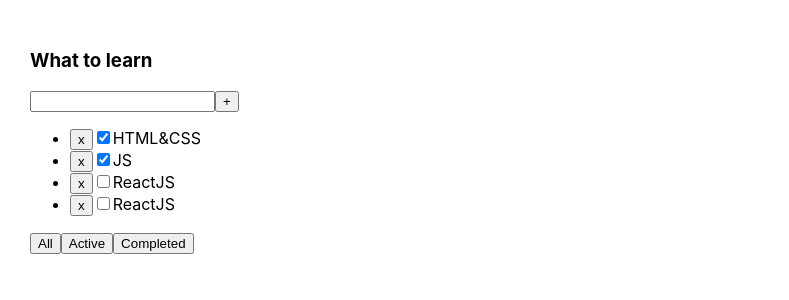
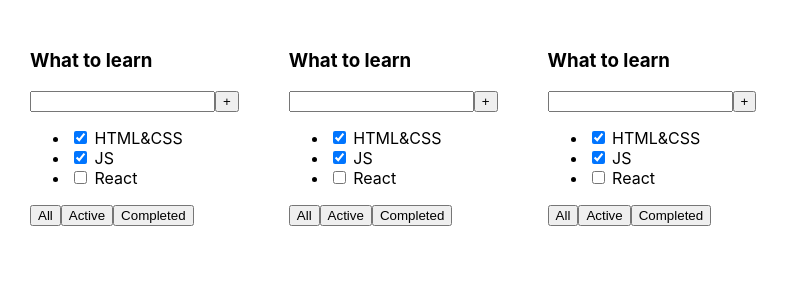
Before and after one commit to Yuhee2020/todolist, a React (Create React App) app: page / in a window 1280 px wide. Shown: the top 300 px of the page, without its empty margins (0-789 px from the left). Built offline with nearby package versions, Linux system fonts and the light colour scheme.

Commit message:
map filter useState

```diff
--- a/package.json
+++ b/package.json
@@ -10,12 +10,10 @@
     "@types/node": "^12.0.0",
     "@types/react": "^16.9.0",
     "@types/react-dom": "^16.9.0",
-    "@types/uuid": "^8.3.4",
     "react": "^16.13.1",
     "react-dom": "^16.13.1",
     "react-scripts": "3.4.1",
-    "typescript": "~3.7.2",
-    "uuid": "^8.3.2"
+    "typescript": "~3.7.2"
   },
   "scripts": {
     "start": "react-scripts start",
--- a/src/App.tsx
+++ b/src/App.tsx
@@ -1,50 +1,12 @@
-import React, {useState} from 'react';
+import React from 'react';
 import './App.css';
-import {Todolist} from './Todolist';
-import {v1} from "uuid";
+import {TodoList} from "./TodoList";
 
 function App() {
-
-    const [tasks,setTasks] = useState([
-        { id: v1(), title: "HTML&CSS", isDone: true },
-        { id: v1(), title: "JS", isDone: true },
-        { id: v1(), title: "ReactJS", isDone: false },
-        { id: v1(), title: "ReactJS", isDone: false },
-    ])
-
-    const[filter, setFilter]=useState("All")
-    let filteredTasks=tasks
-    if (filter==="Active"){filteredTasks=tasks.filter(el=>el.isDone===false)}
-    if (filter==="Completed"){filteredTasks=tasks.filter(el=>el.isDone===true)}
-
-
-
-    const changeFilter=(filterValue:string)=>{
-        setFilter(filterValue)
-
-
-
-    }
-
-    const removeTask=(removeId:string)=>{
-        setTasks(tasks.filter(el=>el.id!==removeId))
-
-    }
-
-    const addTask=(newTitle:string)=>{
-        let newTask={id: v1(), title: newTitle, isDone: false}
-        setTasks([newTask,...tasks])
-
-    }
-
-    return (
-        <div className="App">
-            <Todolist title="What to learn"
-                      tasks={filteredTasks}
-                      removeTask={removeTask}
-                      changeFilter={changeFilter}
-                      addTask={addTask}/>
-
+    return (<div className="App">
+        <TodoList/>
+        <TodoList/>
+        <TodoList/>
         </div>
     );
 }
--- a/src/TodoList.tsx
+++ b/src/TodoList.tsx
@@ -1,49 +1,23 @@
-import React, {useState} from 'react';
+import React from "react";
 
-type TaskType = {
-    id: string
-    title: string
-    isDone: boolean
-}
-
-type PropsType = {
-    title: string
-    tasks: Array<TaskType>
-    removeTask:(removeId:string)=>void
-    changeFilter:(filterValue:string)=>void
-    addTask:(newTitle:string)=>void
-}
-
-
-export function Todolist(props: PropsType) {
-    const[newTitle, setNewTitle]=useState("")
-    const addTaskHandler=()=>{
-        {props.addTask(newTitle)}
-        setNewTitle("")
-    }
-
-    return <div>
-        <h3>{props.title}</h3>
+export function TodoList(){
+    return (
         <div>
-            <input onKeyPress={(e)=>{if (e.key==="Enter"){addTaskHandler()}}}
-                value={newTitle}
-                   onChange={(event)=>{setNewTitle(event.currentTarget.value)}}/>
-            <button onClick={addTaskHandler}>+</button>
+            <h3>What to learn</h3>
+            <div>
+                <input/>
+                <button>+</button>
             </div>
             <ul>
-            {props.tasks.map((el) => {
-                return (
-                    <li key={el.id}><button onClick={()=>{props.removeTask(el.id)}}>x</button>
-                        <input type="checkbox" checked={el.isDone}/>
-                        <span>{el.title}</span>
-                    </li>)
-            })}
-
+                <li><input type="checkbox" checked={true}/> <span>HTML&CSS</span></li>
+                <li><input type="checkbox" checked={true}/> <span>JS</span></li>
+                <li><input type="checkbox" checked={false}/> <span>React</span></li>
             </ul>
             <div>
-            <button onClick={()=>{props.changeFilter('All')}}>All</button>
-            <button onClick={()=>{props.changeFilter('Active')}}>Active</button>
-            <button onClick={()=>{props.changeFilter('Completed')}}>Completed</button>
+                <button>All</button>
+                <button>Active</button>
+                <button>Completed</button>
             </div>
         </div>
+    )
 }
```
Also changed, not shown: 1 other file (tests, documents, lock files or other folders). Lines whose indentation alone changed are shown as unchanged.
